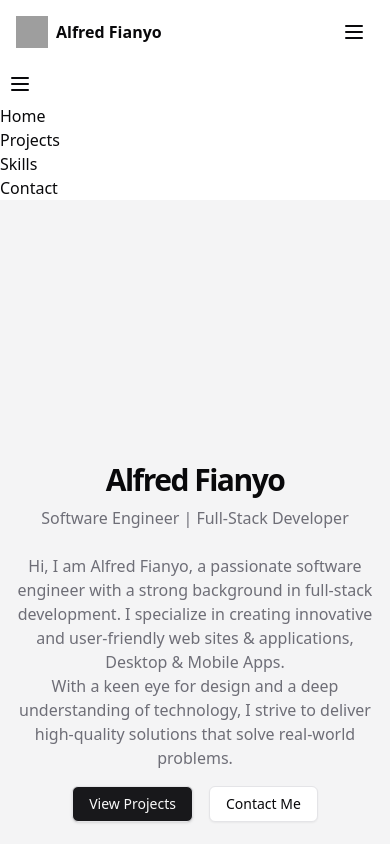
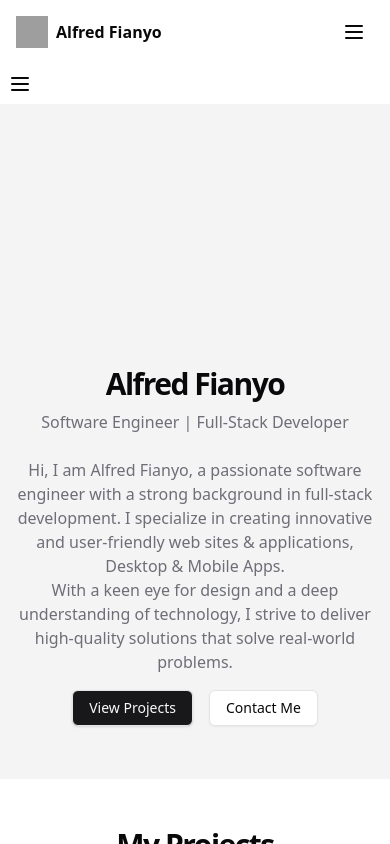
Before and after one commit to Bhankid/my-nexjs-portfolio, a Next.js app: page / in a window 390 px wide. Both pictures are taken after a click on the button 20 px from the left and 84 px from the top of the page. Shown: the top 844 px of the page. Built offline with nearby package versions, Linux system fonts and the light colour scheme; grey boxes are pictures that could not be loaded.

Commit message:
mobile-nav fix

```diff
--- a/app/globals.css
+++ b/app/globals.css
@@ -80,4 +80,11 @@
   .hover-slide-in:hover {
     animation: slide-in 0.8s forwards ease-in-out;
   }
+
+  /* Hide MobileNav component in desktop and tablet views */
+@media (min-width: 768px) {
+  .mobile-nav {
+    display: none;
+  }
 }
+}
--- a/components/MobileNav.jsx
+++ b/components/MobileNav.jsx
@@ -2,6 +2,7 @@
 import { useState } from "react";
 import { Button } from "@/components/ui/button";
 import { MenuIcon } from "@/components/ui/icons";
+import Link from "next/link";
 
 function MobileNav() {
   const [menuOpen, setMenuOpen] = useState(false);
@@ -11,30 +12,39 @@ function MobileNav() {
   };
 
   return (
-    <>
-      {" "}
-      {/* Fragment wrapping the elements */}
+    <div className="mobile-nav">
       {/* Hamburger menu button for mobile */}
-      <Button
-        variant="ghost"
-        size="icon"
-        className="md:hidden"
-        onClick={handleMenuClick}
-      >
+      <Button variant="ghost" size="icon" onClick={handleMenuClick}>
         <MenuIcon className="h-6 w-6" />
       </Button>
       {/* Nav elements */}
       {menuOpen && (
-        <nav>
-          <ul>
-            <li>Home</li>
-            <li>Projects</li>
-            <li>Skills</li>
-            <li>Contact</li>
+        <nav className="absolute right-0 mt-2 bg-white shadow-lg rounded-md">
+          <ul className="flex flex-col p-4">
+            <li className="py-2">
+              <Link href="#" className="text-sm font-medium">
+                Home
+              </Link>
+            </li>
+            <li className="py-2">
+              <Link href="#projects" className="text-sm font-medium">
+                Projects
+              </Link>
+            </li>
+            <li className="py-2">
+              <Link href="#skills" className="text-sm font-medium">
+                Skills
+              </Link>
+            </li>
+            <li className="py-2">
+              <Link href="#contact" className="text-sm font-medium">
+                Contact
+              </Link>
+            </li>
           </ul>
         </nav>
       )}
-    </>
+    </div>
   );
 }
 
```
